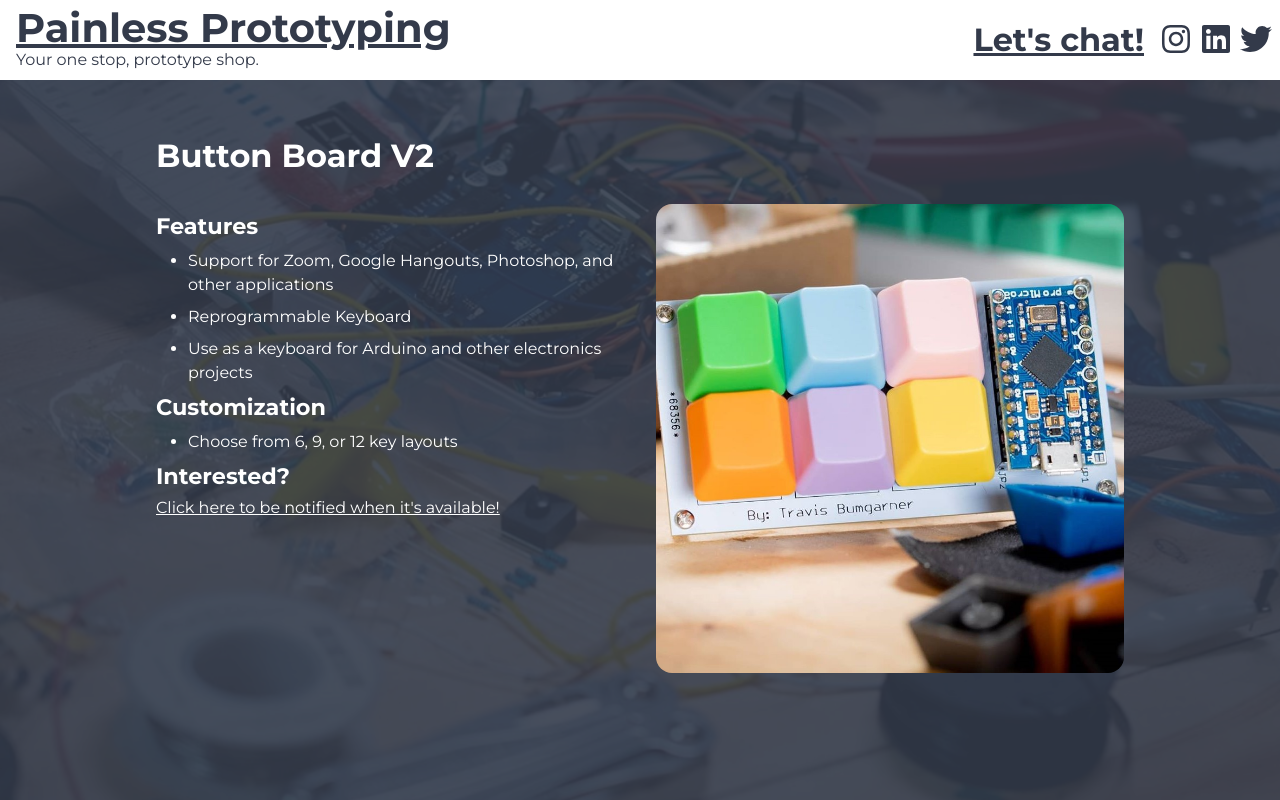
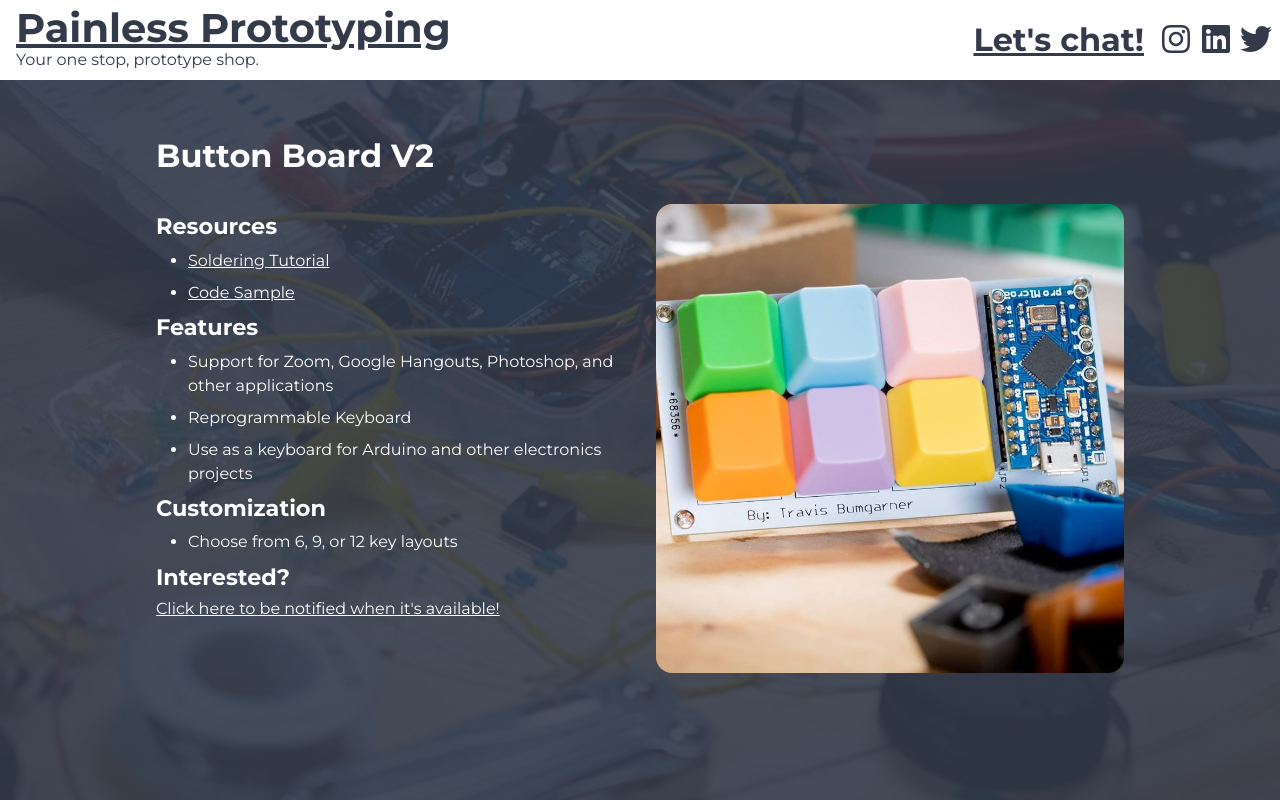
Before and after one commit to TravisBumgarner/Project-Graveyard, a React app: page /buttonboardv2 in a window 1280 px wide. Built offline with nearby package versions, Linux system fonts and the light colour scheme; a web font is replaced by a local one.

Commit message:
Added resource for bb21

```diff
--- a/src/App/components/ButtonBoardV2/ButtonBoardV2.tsx
+++ b/src/App/components/ButtonBoardV2/ButtonBoardV2.tsx
@@ -10,8 +10,10 @@ import {
   SectionContent,
   List,
   ListItem,
+
 } from "sharedComponents"
 import { IMG_5, IMG_8 } from "media"
+import { Link } from "react-router-dom"
 
 const ButtonBoardV2Wrapper = styled.div``
 
@@ -28,6 +30,15 @@ const ButtonBoardV2 = () => {
         <H2>Button Board V2</H2>
         <SectionContent>
           <Section>
+            <H3>Resources</H3>
+            <List>
+              <ListItem>
+                <a target="_blank" href="https://www.youtube.com/watch?v=GUt9Ix0iZ18">Soldering Tutorial</a>
+              </ListItem>
+              <ListItem>
+                <a target="_blank" href="https://github.com/painlessprototyping/bb_2.1_arduino_hello_world">Code Sample</a>
+              </ListItem>
+            </List>
             <H3>Features</H3>
             <List>
               <ListItem>
```
